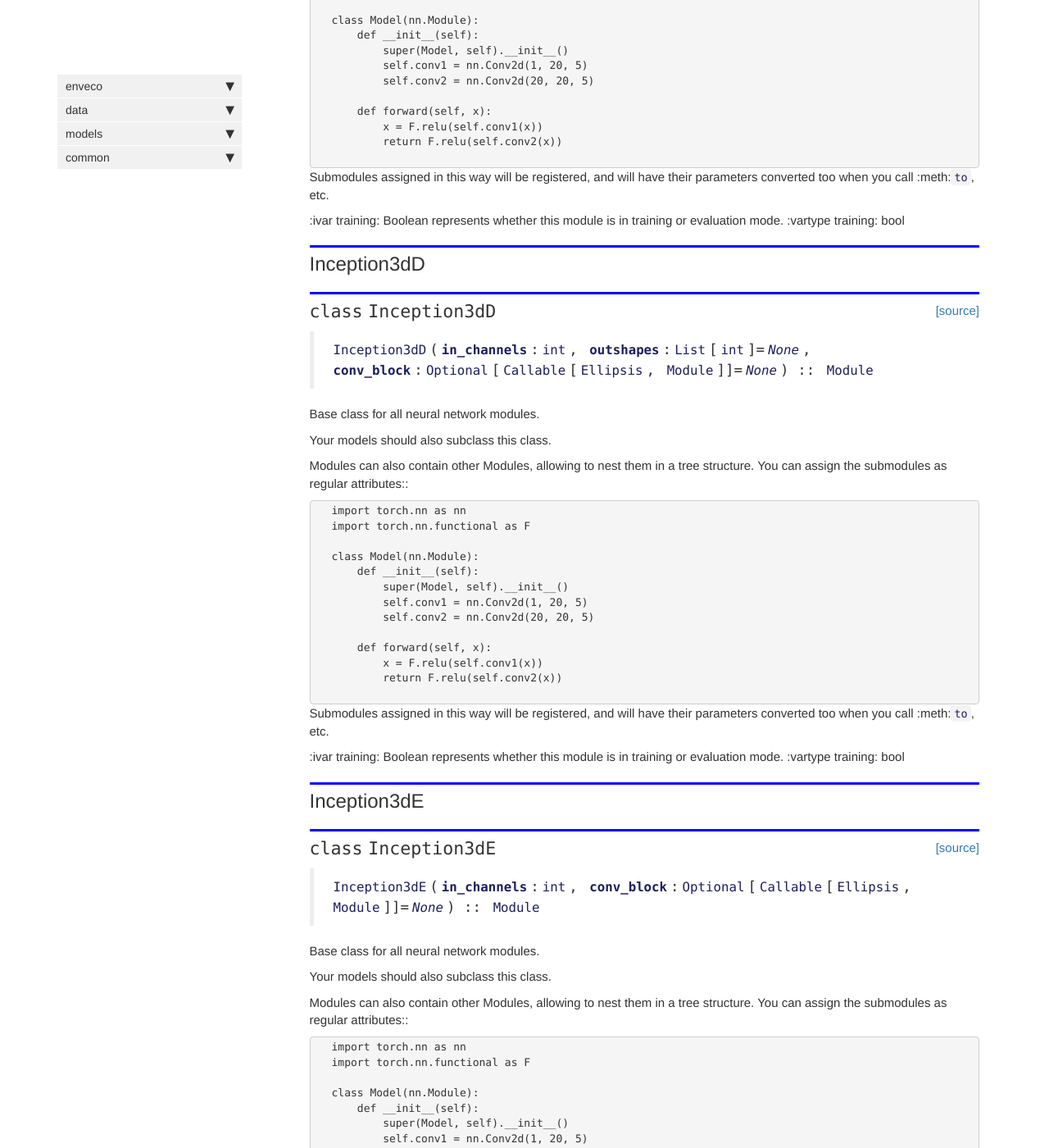
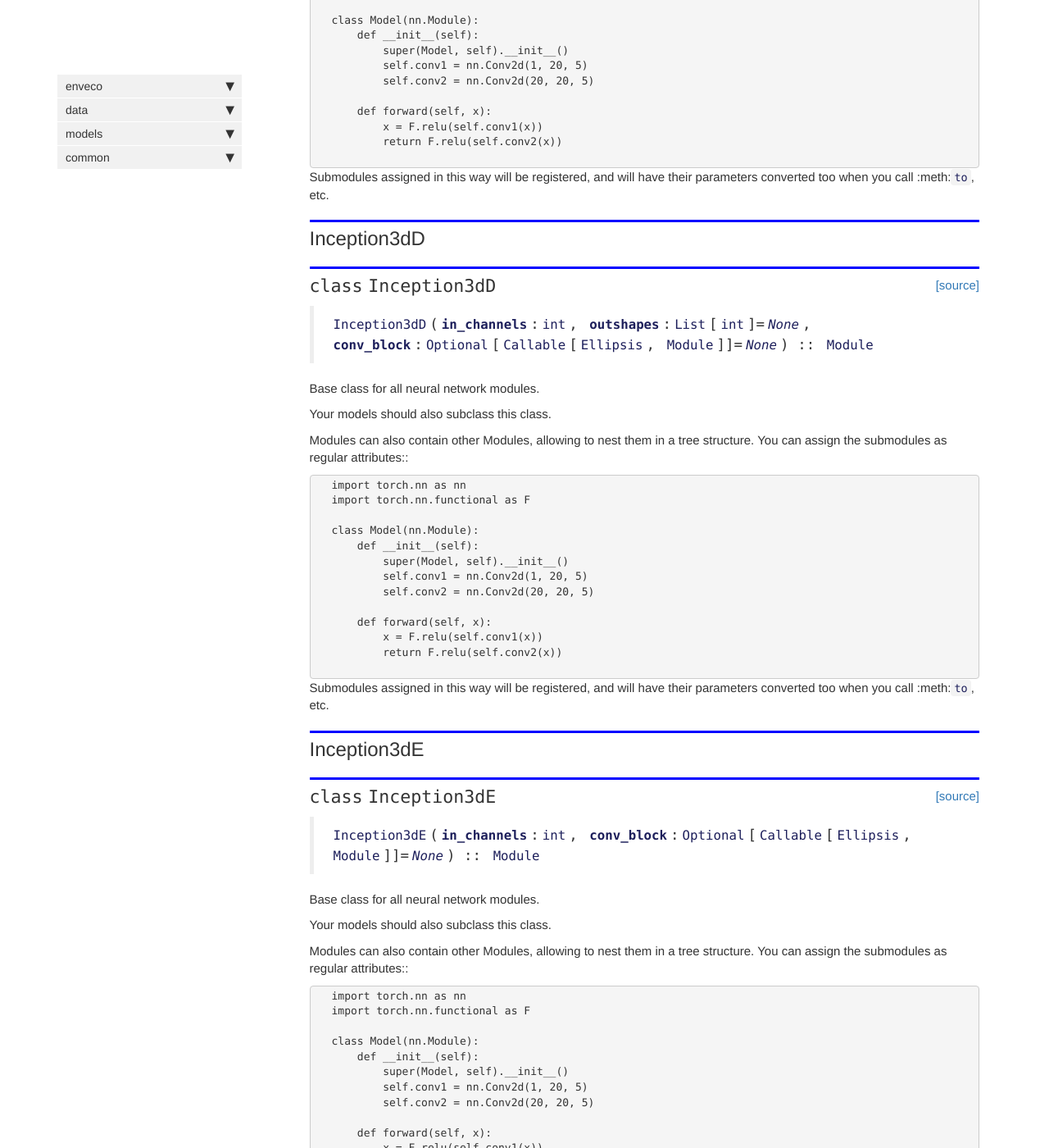
Before and after one commit to mayrajeo/enveco, a Jekyll site: the page built from docs/model.inception3dv3.html, in a window 1280 px wide and 1400 px high, scrolled down 2752 px. Shown: the whole window at 82% size. Built offline with Jekyll 4.4.1, drawn with Linux system fonts in a browser that asks for light colours; nearby versions of some CDN libraries; comment, search, counter and statistics services are not loaded; some of the changed text lies outside the part shown.

Commit message:
update docs

```diff
--- a/docs/_data/sidebars/home_sidebar.yml
+++ b/docs/_data/sidebars/home_sidebar.yml
@@ -26,10 +26,10 @@
   - folderitems:
     - output: web,pdf
       title: Ensemble models
-      url: models.ensemble.html
+      url: model.ensemble.html
     - output: web,pdf
       title: InceptionV3 for 3d data
-      url: models.inception3dv3.html
+      url: model.inception3dv3.html
     output: web
     title: models
   - folderitems:
--- a/docs/data.las.html
+++ b/docs/data.las.html
@@ -1074,7 +1074,7 @@
 
 
 <div class="output_markdown rendered_html output_subarea ">
-<h4 id="get_3d_grid" class="doc_header"><code>get_3d_grid</code><a href="https://github.com/jaeeolma/enveco/tree/master/enveco/data/las.py#L260" class="source_link" style="float:right">[source]</a></h4><blockquote><p><code>get_3d_grid</code>(<strong><code>n</code></strong>, <strong><code>nrows</code></strong>=<em><code>None</code></em>, <strong><code>ncols</code></strong>=<em><code>None</code></em>, <strong><code>add_vert</code></strong>=<em><code>0</code></em>, <strong><code>figsize</code></strong>=<em><code>None</code></em>, <strong><code>double</code></strong>=<em><code>False</code></em>, <strong><code>title</code></strong>=<em><code>None</code></em>, <strong><code>return_fig</code></strong>=<em><code>False</code></em>, <strong><code>imsize</code></strong>=<em><code>3</code></em>, <strong><code>suptitle</code></strong>=<em><code>None</code></em>, <strong><code>sharex</code></strong>=<em><code>False</code></em>, <strong><code>sharey</code></strong>=<em><code>False</code></em>, <strong><code>squeeze</code></strong>=<em><code>True</code></em>, <strong><code>subplot_kw</code></strong>=<em><code>None</code></em>, <strong><code>gridspec_kw</code></strong>=<em><code>None</code></em>)</p>
+<h4 id="get_3d_grid" class="doc_header"><code>get_3d_grid</code><a href="https://github.com/jaeeolma/enveco/tree/master/enveco/data/las.py#L260" class="source_link" style="float:right">[source]</a></h4><blockquote><p><code>get_3d_grid</code>(<strong><code>n</code></strong>, <strong><code>nrows</code></strong>=<em><code>None</code></em>, <strong><code>ncols</code></strong>=<em><code>None</code></em>, <strong><code>add_vert</code></strong>=<em><code>0</code></em>, <strong><code>figsize</code></strong>=<em><code>None</code></em>, <strong><code>double</code></strong>=<em><code>False</code></em>, <strong><code>title</code></strong>=<em><code>None</code></em>, <strong><code>return_fig</code></strong>=<em><code>False</code></em>, <strong><code>imsize</code></strong>=<em><code>3</code></em>, <strong><code>sharex</code></strong>=<em><code>False</code></em>, <strong><code>sharey</code></strong>=<em><code>False</code></em>, <strong><code>squeeze</code></strong>=<em><code>True</code></em>, <strong><code>subplot_kw</code></strong>=<em><code>None</code></em>, <strong><code>gridspec_kw</code></strong>=<em><code>None</code></em>)</p>
 </blockquote>
 <p>Return a grid of <code>n</code> axes, <code>rows</code> by <code>cols</code></p>
 
--- a/docs/model.inception3dv3.html
+++ b/docs/model.inception3dv3.html
@@ -336,9 +336,6 @@
 </code></pre>
 <p>Submodules assigned in this way will be registered, and will have their
 parameters converted too when you call :meth:<code>to</code>, etc.</p>
-<p>:ivar training: Boolean represents whether this module is in training or
-                evaluation mode.
-:vartype training: bool</p>
 
 </div>
 
@@ -397,9 +394,6 @@
 </code></pre>
 <p>Submodules assigned in this way will be registered, and will have their
 parameters converted too when you call :meth:<code>to</code>, etc.</p>
-<p>:ivar training: Boolean represents whether this module is in training or
-                evaluation mode.
-:vartype training: bool</p>
 
 </div>
 
@@ -458,9 +452,6 @@
 </code></pre>
 <p>Submodules assigned in this way will be registered, and will have their
 parameters converted too when you call :meth:<code>to</code>, etc.</p>
-<p>:ivar training: Boolean represents whether this module is in training or
-                evaluation mode.
-:vartype training: bool</p>
 
 </div>
 
--- a/scripts/run_3dcnn_models.py
+++ b/scripts/run_3dcnn_models.py
@@ -26,9 +26,9 @@
         # No voxel processing
         if not os.path.exists(f'{outdir}/{t}'): os.makedirs(f'{outdir}/{t}')
         dls = VoxelDataLoaders.from_df(df, path=basedir, folder='AV_las',
-                                       bin_voxels=True,
+                                       bin_voxels=False,
                                        bottom_voxels=False,
-                                       mask_plot=True,
+                                       mask_plot=False,
                                        y_block=RegressionBlock(),
                                        label_col=t,
                                        fn_col='sampleplitid', bs=32
@@ -57,5 +57,7 @@
         fig = test_interp.plot_results()
         for f in fig: f.get_figure().savefig(f'{outdir}/{t}/inception_test.png', dpi=300, bbox_inches='tight')
 
+
+
 if __name__ == '__main__':
     run_3dcnn_models()
```
